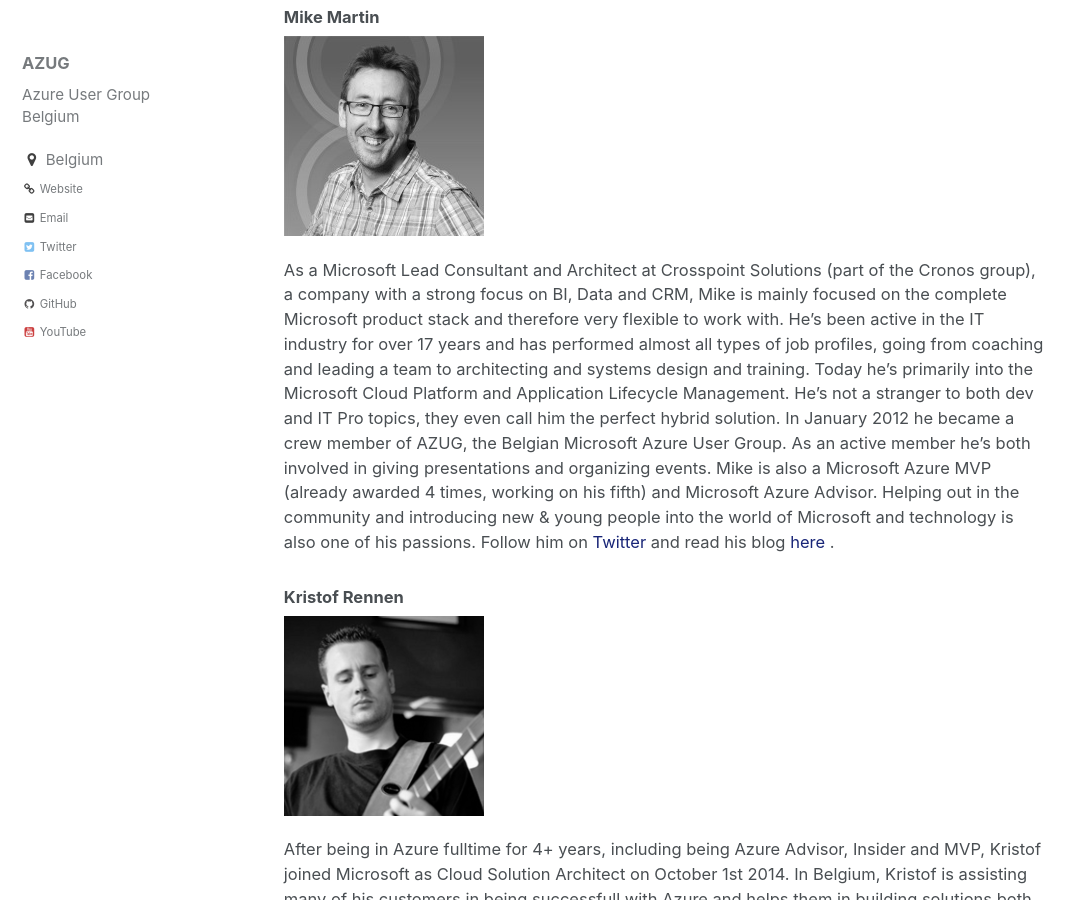
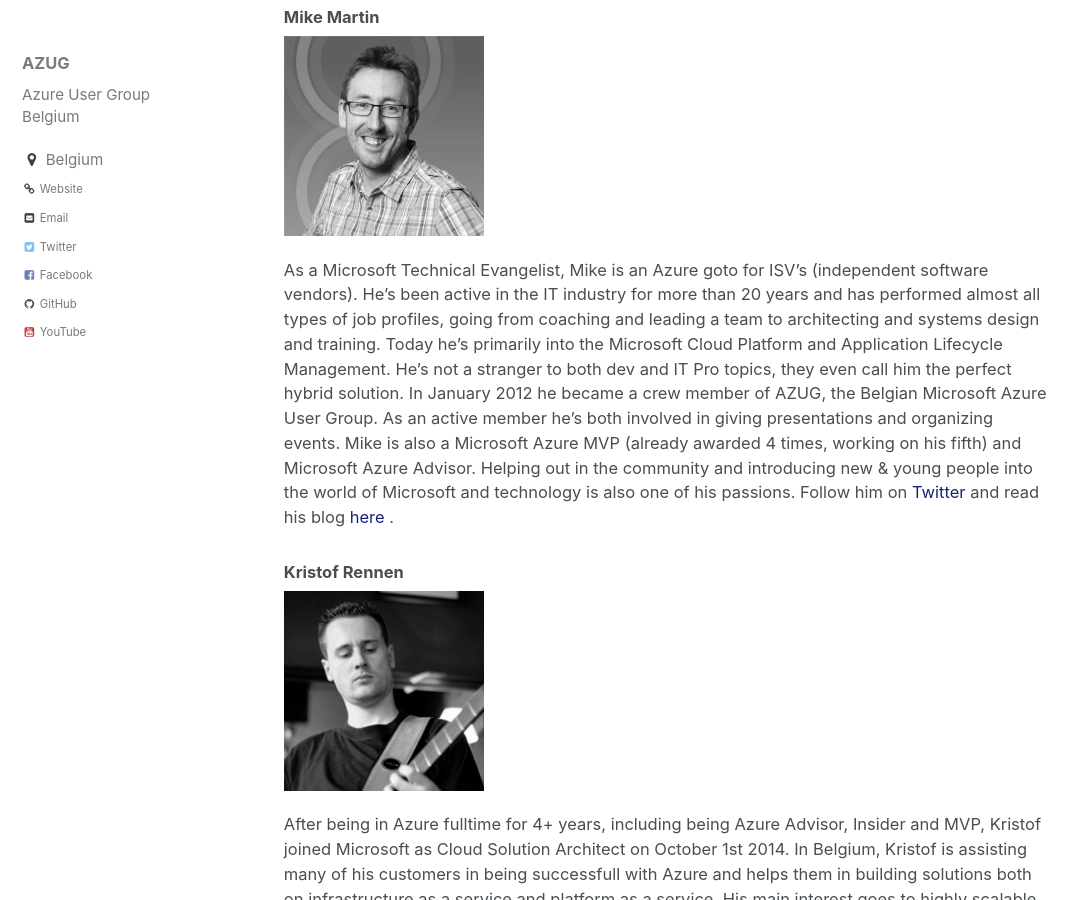
Before and after one commit to AzugBe/azugbe.github.io, a Jekyll site: the page built from _pages/about.md, in a window 1280 px wide and 900 px high, scrolled down 2843 px. Shown: the whole window, without its empty margins (0-1087 px from the left). Built offline with Jekyll 4.4.1, drawn with Linux system fonts in a browser that asks for light colours; comment, search, counter and statistics services are not loaded.

Commit message:
Updated profile for Mike Martin (#91)

```diff
--- a/_pages/about.md
+++ b/_pages/about.md
@@ -61,7 +61,7 @@ Maarten Balliauw works as a feelancer. His interests are mainly web applications
 
 ![](/assets/media/crew/mike-martin.jpg)
 
-As a Microsoft Lead Consultant and Architect at Crosspoint Solutions (part of the Cronos group), a company with a strong focus on BI, Data and CRM, Mike is mainly focused on the complete Microsoft product stack and therefore very flexible to work with. He’s been active in the IT industry for over 17 years and has performed almost all types of job profiles, going from coaching and leading a team to architecting and systems design and training. Today he’s primarily into the Microsoft Cloud Platform and Application Lifecycle Management. He’s not a stranger to both dev and IT Pro topics, they even call him the perfect hybrid solution.
+As a Microsoft Technical Evangelist, Mike is an Azure goto for ISV’s (independent software vendors). He’s been active in the IT industry for more than 20 years and has performed almost all types of job profiles, going from coaching and leading a team to architecting and systems design and training. Today he’s primarily into the Microsoft Cloud Platform and Application Lifecycle Management. He’s not a stranger to both dev and IT Pro topics, they even call him the perfect hybrid solution.
 In January 2012 he became a crew member of AZUG, the Belgian Microsoft Azure User Group. As an active member he’s both involved in giving presentations and organizing events. Mike is also a Microsoft Azure MVP (already awarded 4 times, working on his fifth) and Microsoft Azure Advisor.
 Helping out in the community and introducing new & young people into the world of Microsoft and technology is also one of his passions.
 Follow him on <a href="https://twitter.com/techmike2kx">Twitter</a> and read his blog <a href="https://techmike2kx.wordpress.com/">here </a>.
```
